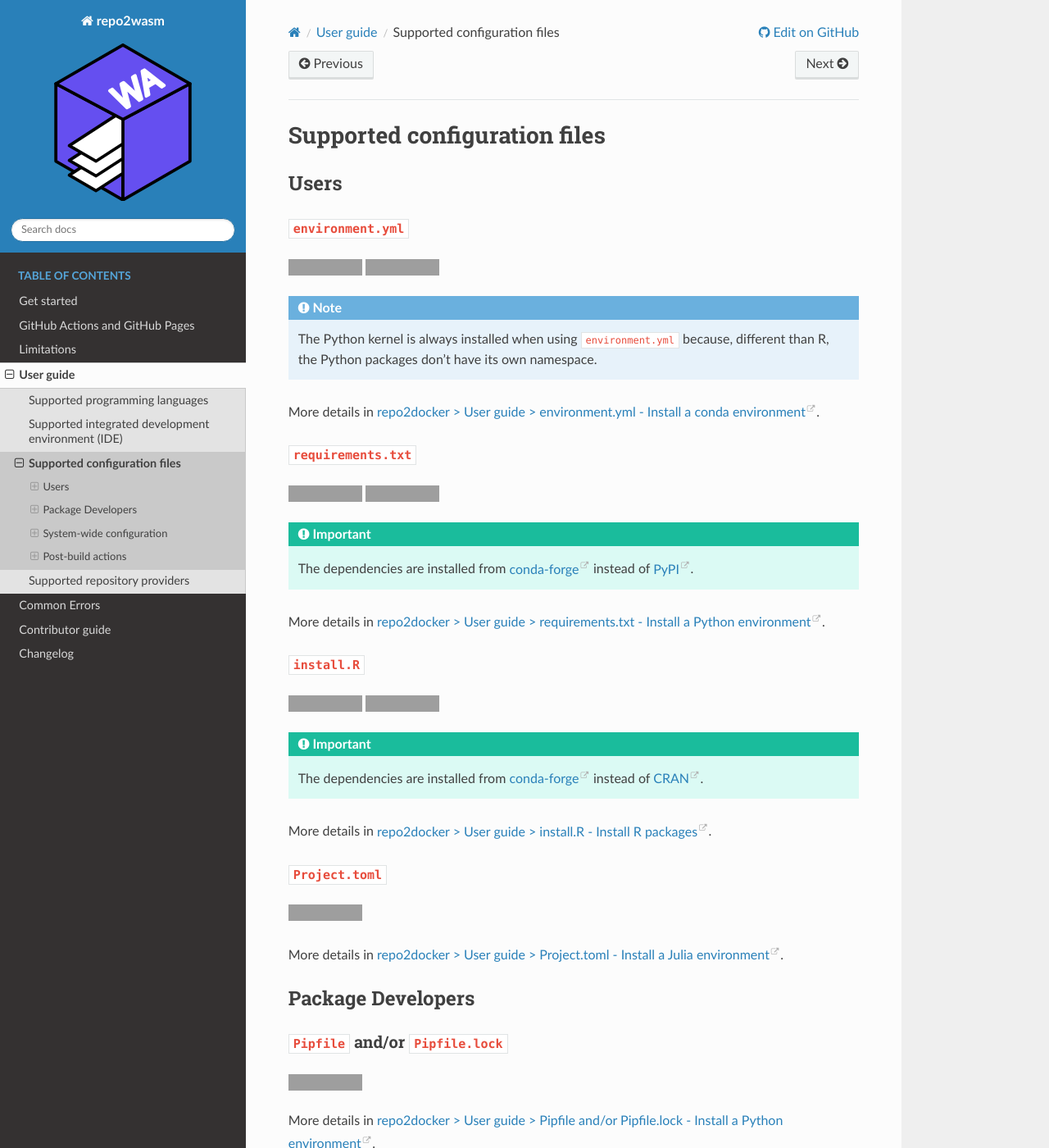
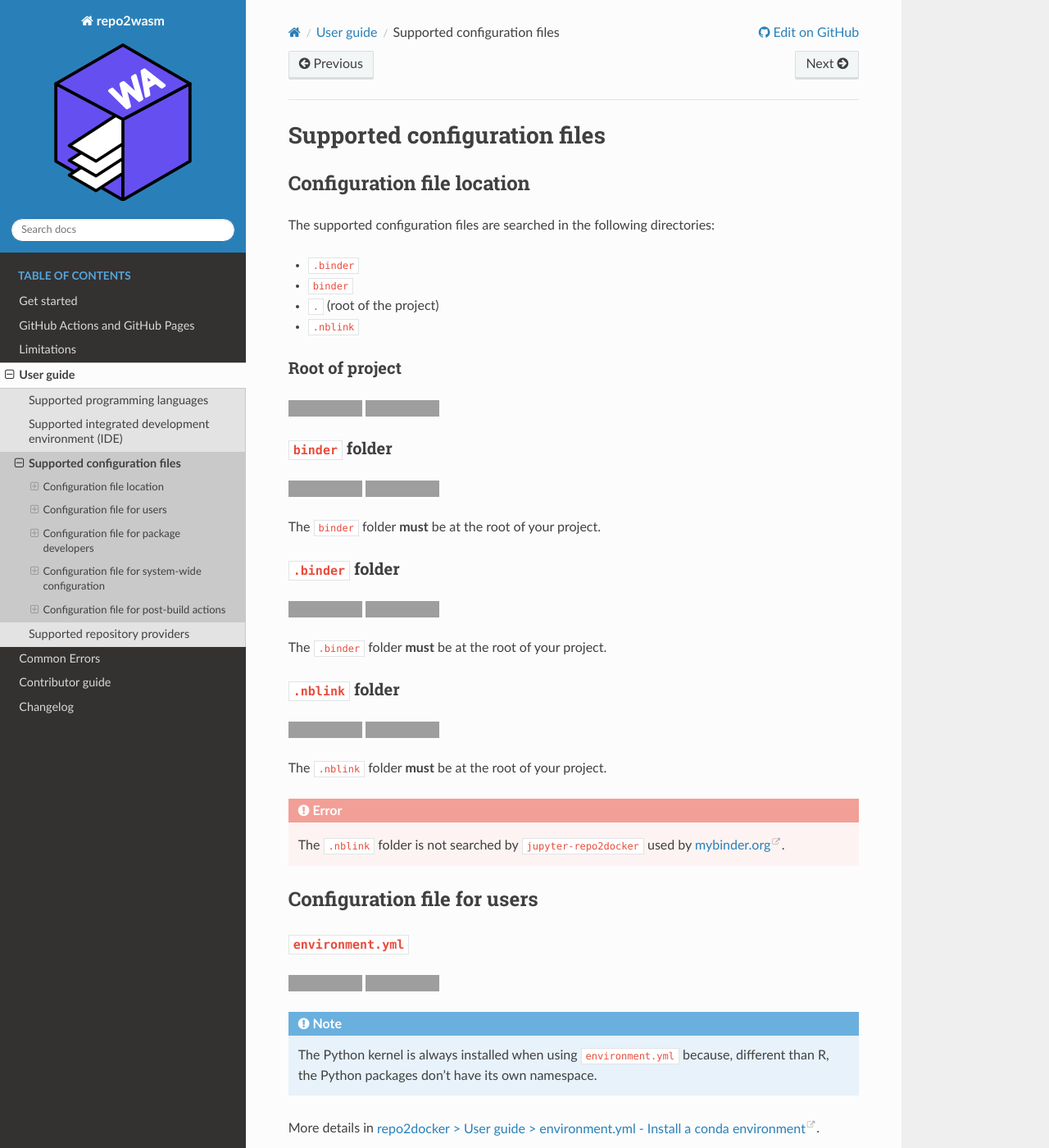
Before and after one commit to repo2wasm/repo2wasm-py, a Sphinx documentation site: the page built from docs/source/user-guide/supported-configuration-files.md, in a window 1280 px wide and 1400 px high. Shown: the whole window at 82% size. Built offline with Sphinx 7.4.7 and the Read the Docs theme 3.1.0, drawn with Linux system fonts in a browser that asks for light colours; some of the changed text lies outside the part shown; grey boxes are pictures that could not be loaded.

Commit message:
Add documentation about location of configuration files

````diff
--- a/docs/source/user-guide/supported-configuration-files.md
+++ b/docs/source/user-guide/supported-configuration-files.md
@@ -2,7 +2,46 @@
 
 # Supported configuration files
 
-## Users
+## Configuration file location
+
+The supported configuration files are searched in the following directories:
+
+- `.binder`
+- `binder`
+- `.` (root of the project)
+- `.nblink`
+
+### Root of project
+
+![status: implemented](https://img.shields.io/badge/status-implemented-green)
+![version: 0.3.0](https://img.shields.io/badge/version-0.3.0-blue)
+
+### `binder` folder
+
+![status: implemented](https://img.shields.io/badge/status-implemented-green)
+![version: 0.3.0](https://img.shields.io/badge/version-0.3.0-blue)
+
+The `binder` folder **must** be at the root of your project.
+
+### `.binder` folder
+
+![status: implemented](https://img.shields.io/badge/status-implemented-green)
+![version: 0.3.0](https://img.shields.io/badge/version-0.3.0-blue)
+
+The `.binder` folder **must** be at the root of your project.
+
+### `.nblink` folder
+
+![status: implemented](https://img.shields.io/badge/status-implemented-green)
+![version: 0.7.0](https://img.shields.io/badge/version-0.7.0-blue)
+
+The `.nblink` folder **must** be at the root of your project.
+
+```{error}
+The `.nblink` folder is not searched by `jupyter-repo2docker` used by [mybinder.org](https://mybinder.org).
+```
+
+## Configuration file for users
 
 ### `environment.yml`
 
@@ -43,7 +82,7 @@
 
 More details in [repo2docker > User guide > Project.toml - Install a Julia environment](https://repo2docker.readthedocs.io/en/latest/configuration/research/#project-toml-install-a-julia-environment).
 
-## Package Developers
+## Configuration file for package developers
 
 ### `Pipfile` and/or `Pipfile.lock`
 
@@ -63,7 +102,7 @@
 
 More details in [repo2docker > User guide > DESCRIPTION - Install as an R package](https://repo2docker.readthedocs.io/en/latest/configuration/research/#description-install-as-an-r-package).
 
-## System-wide configuration
+## Configuration file for system-wide configuration
 
 ### `apt.txt`
 
@@ -89,7 +128,7 @@
 
 More details in [repo2docker > User guide > Dockerfile - Advanced environments](https://repo2docker.readthedocs.io/en/latest/configuration/system/#dockerfile-advanced-environments).
 
-## Post-build actions
+## Configuration file for post-build actions
 
 ### `postBuild`
 
````
Also changed, not shown: docs/source/changelog.md (+4 -0 lines), docs/source/index.md (+1 -1 lines).
